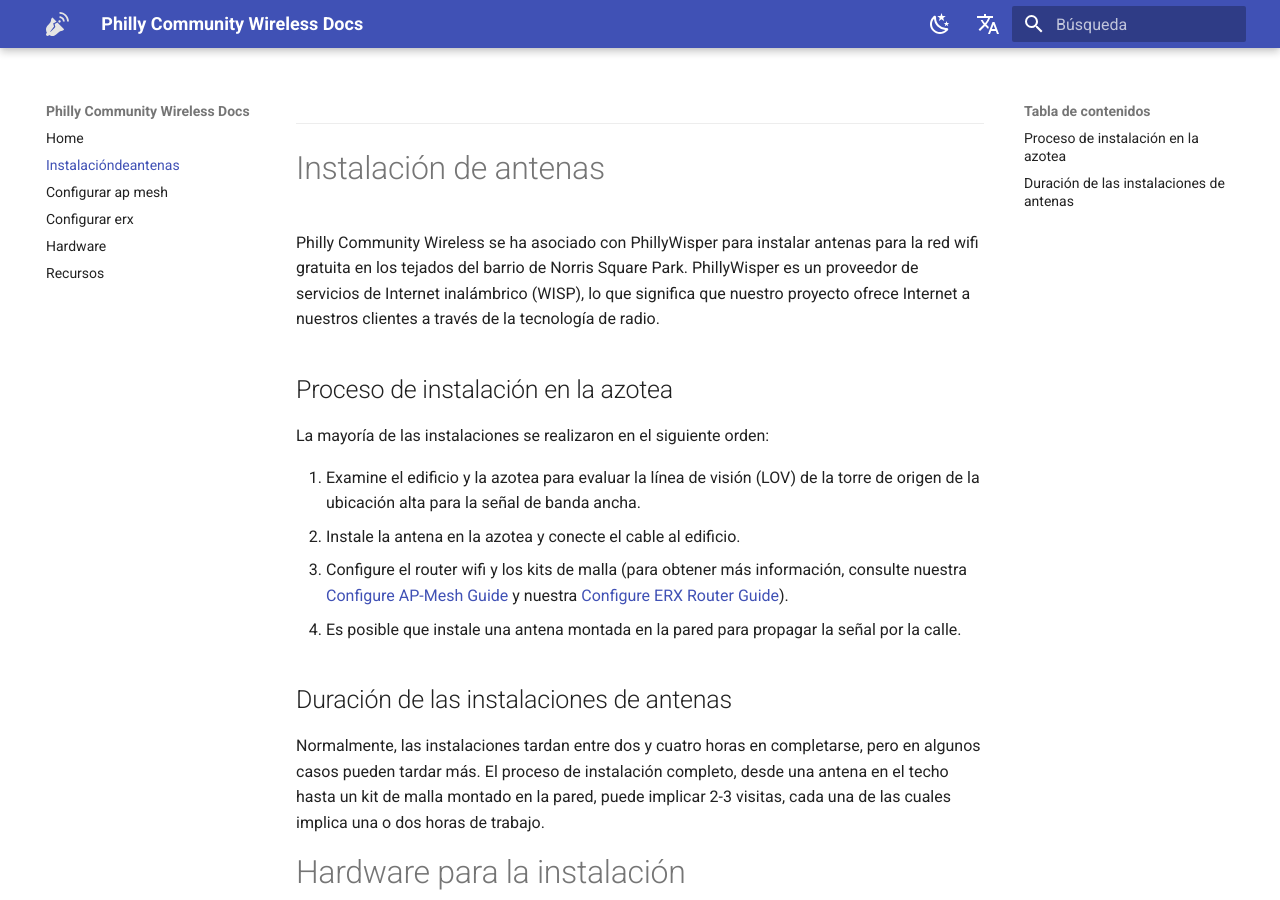
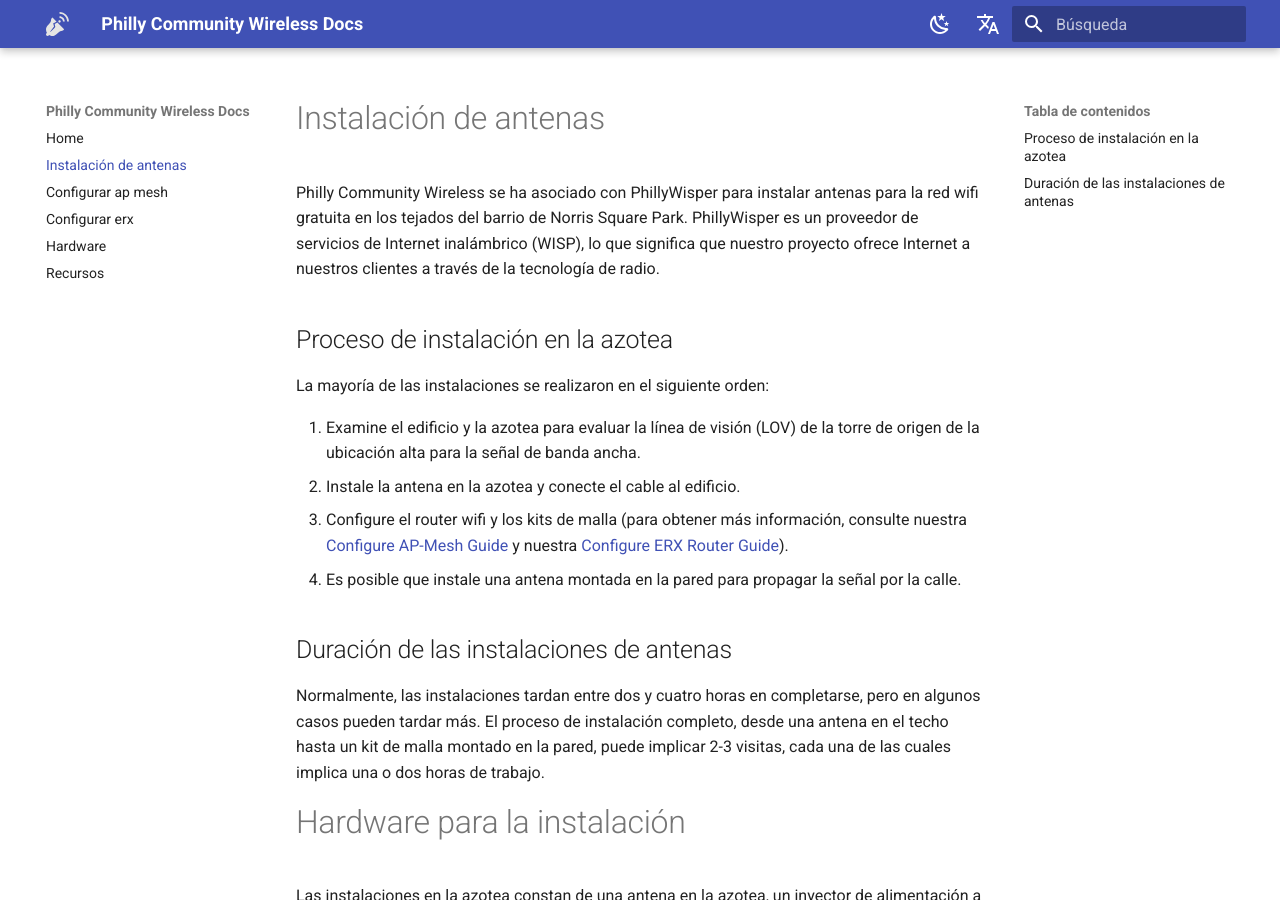
Before and after one commit to phillycommunitywireless/docs-es, an MkDocs documentation site: the page built from docs/Instalacióndeantenas.md, in a window 1280 px wide and 900 px high. Built offline with MkDocs 1.6.1 and Material for MkDocs 9.7.7, drawn with Linux system fonts in a browser that asks for light colours; comment, search, counter and statistics services are not loaded.

Commit message:
Update Instalacióndeantenas.md

```diff
--- a/docs/Instalacióndeantenas.md
+++ b/docs/Instalacióndeantenas.md
@@ -1,4 +1,5 @@
 ---
+Title: Instalación de antenas
 
 ---
 # Instalación de antenas
```
